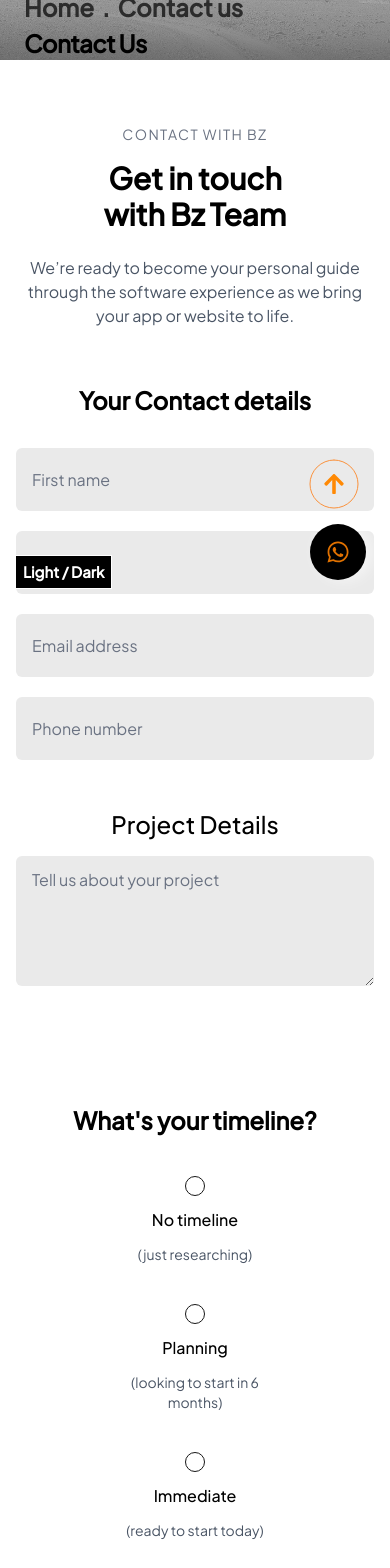
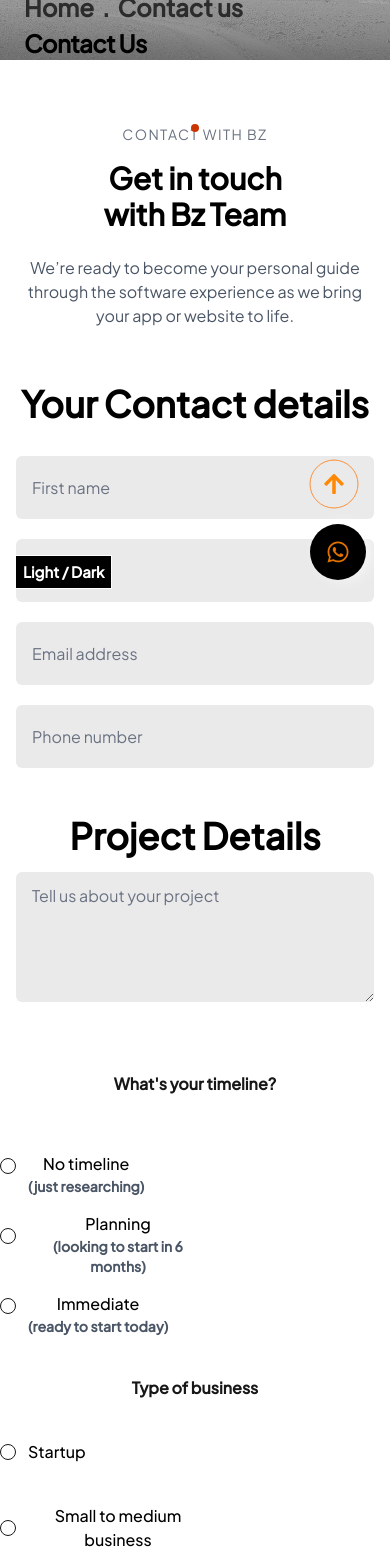
Before and after one commit to Jyothika2130/BzAnalyticsContactUs, a Next.js app: page /contact in a window 390 px wide. Shown: the part 240-1808 px from the top of the page. Built offline with nearby package versions, Linux system fonts and the light colour scheme.

Commit message:
form validation design change

```diff
--- a/src/app/components/ContactForm.tsx
+++ b/src/app/components/ContactForm.tsx
@@ -9,6 +9,7 @@ export default function ContactFormPage() {
   const [captcha, setCaptcha] = useState<string | null>(null);
   const [source, setSource] = useState("");
   const [open, setOpen] = useState(false);
+
   const [formData, setFormData] = useState({
     firstName: "",
     lastName: "",
@@ -19,6 +20,7 @@ const [open, setOpen] = useState(false);
 
   const [errors, setErrors] = useState<any>({});
 
+  // HANDLE CHANGE + CLEAR ERROR
   const handleChange = (
     e: React.ChangeEvent<HTMLInputElement | HTMLTextAreaElement>,
   ) => {
@@ -26,30 +28,37 @@ const [open, setOpen] = useState(false);
       ...formData,
       [e.target.name]: e.target.value,
     });
+
+    setErrors((prev: any) => ({
+      ...prev,
+      [e.target.name]: "",
+    }));
   };
 
+  // VALIDATION
   const validateForm = () => {
     const newErrors: any = {};
 
     if (!formData.firstName.trim())
       newErrors.firstName = "First name is required";
 
-    if (!formData.lastName.trim())
-      newErrors.lastName = "Last name is required";
+    if (!formData.lastName.trim()) newErrors.lastName = "Last name is required";
 
     if (!formData.email.trim()) newErrors.email = "Email is required";
     else if (!/^\S+@\S+\.\S+$/.test(formData.email))
       newErrors.email = "Invalid email";
 
-    if (!formData.phone.trim())
-      newErrors.phone = "Phone number is required";
+    if (!formData.phone.trim()) newErrors.phone = "Phone number is required";
 
     if (!formData.project.trim())
       newErrors.project = "Project details required";
 
     if (!timeline) newErrors.timeline = "Select timeline";
     if (!businessType) newErrors.businessType = "Select business type";
-    if (!source) newErrors.source = "Select source";
+
+    if (!source || source === "Select an option")
+      newErrors.source = "Select source";
+
     if (!captcha) newErrors.captcha = "Verify captcha";
 
     setErrors(newErrors);
@@ -59,7 +68,68 @@ const [open, setOpen] = useState(false);
   const handleSubmit = (e: React.MouseEvent<HTMLButtonElement>) => {
     e.preventDefault();
 
-    if (validateForm()) {
+    // RESET ERRORS
+    setErrors({});
+
+    // ✅ 1. CAPTCHA FIRST
+    if (!captcha) {
+      setErrors({ captcha: "please complete the reCaptcha" });
+      return;
+    }
+
+    // ✅ 2. FIRST NAME
+    if (!formData.firstName.trim()) {
+      setErrors({ firstName: "Please enter your first name" });
+      return;
+    }
+
+    // ✅ 3. LAST NAME
+    if (!formData.lastName.trim()) {
+      setErrors({ lastName: " Please enter your last name" });
+      return;
+    }
+
+    // ✅ 4. EMAIL
+    if (!formData.email.trim()) {
+      setErrors({ email: "Please enter your email address" });
+      return;
+    }
+    if (!/^\S+@\S+\.\S+$/.test(formData.email)) {
+      setErrors({ email: "Invalid email" });
+      return;
+    }
+
+    // ✅ 5. PHONE
+    if (!formData.phone.trim()) {
+      setErrors({ phone: " Please enter your phone number" });
+      return;
+    }
+
+    // ✅ 6. PROJECT
+    if (!formData.project.trim()) {
+      setErrors({ project: "Project details required" });
+      return;
+    }
+
+    // ✅ 7. TIMELINE
+    if (!timeline) {
+      setErrors({ timeline: "Select timeline" });
+      return;
+    }
+
+    // ✅ 8. BUSINESS
+    if (!businessType) {
+      setErrors({ businessType: "Select business type" });
+      return;
+    }
+
+    // ✅ 9. SOURCE
+    if (!source || source === "Select an option") {
+      setErrors({ source: "Select source" });
+      return;
+    }
+
+    // ✅ SUCCESS
     alert("Form submitted successfully ✅");
 
     console.log({
@@ -69,13 +139,13 @@ const [open, setOpen] = useState(false);
       source,
       captcha,
     });
-    }
   };
 
   return (
     <>
-      {/* TOP SECTION */}
-      <section className="bg-white text-black dark:bg-black dark:text-white py-16 md:py-24">
+      <section className="relative bg-white text-black dark:bg-black dark:text-white py-16 md:py-24 overflow-hidden">
+        <span className="absolute top-16 left-1/2 -translate-x-1/2 w-2 h-2 rounded-full bg-orange-700" />
+
         <div className="max-w-4xl mx-auto px-4 sm:px-6">
           <p className="text-sm tracking-widest text-gray-500 dark:text-gray-400 uppercase text-center mb-4">
             Contact with BZ
@@ -90,103 +160,135 @@ const [open, setOpen] = useState(false);
             experience as we bring your app or website to life.
           </p>
 
-          <h3 className="text-2xl font-bold mb-8 text-center">
+          <h3 className="text-4xl font-bold mb-8 text-center">
             Your Contact details
           </h3>
 
           <form className="grid grid-cols-1 md:grid-cols-2 gap-5 mb-12">
+            {/* FIRST NAME */}
+            <div>
               <input
                 name="firstName"
                 value={formData.firstName}
                 onChange={handleChange}
-              className="input w-full h-[63px]"
+                className={`input w-full h-[63px] ${
+                  errors.firstName ? "border-red-500" : ""
+                }`}
                 placeholder="First name"
               />
+              {errors.firstName && (
+                <p className="text-yellow-500 text-center font-bold text-sm">
+                  {errors.firstName}
+                </p>
+              )}
+            </div>
 
+            {/* LAST NAME */}
+            <div>
               <input
                 name="lastName"
                 value={formData.lastName}
                 onChange={handleChange}
-              className="input w-full h-[63px]"
+                className={`input w-full h-[63px] ${
+                  errors.lastName ? "border-red-500" : ""
+                }`}
                 placeholder="Last name"
               />
+              {errors.lastName && (
+                <p className="text-yellow-500 text-center font-bold text-sm">
+                  {errors.lastName}
+                </p>
+              )}
+            </div>
 
+            {/* EMAIL */}
+            <div>
               <input
                 name="email"
-              type="email"
                 value={formData.email}
                 onChange={handleChange}
-              className="input w-full h-[63px]"
+                className={`input w-full h-[63px] ${
+                  errors.email ? "border-red-500" : ""
+                }`}
                 placeholder="Email address"
               />
+              {errors.email && (
+                <p className="text-yellow-500 text-center font-bold text-sm">
+                  {errors.email}
+                </p>
+              )}
+            </div>
 
+            {/* PHONE */}
+            <div>
               <input
                 name="phone"
-              type="tel"
                 value={formData.phone}
                 onChange={handleChange}
-              className="input w-full h-[63px]"
+                className={`input w-full h-[63px] ${
+                  errors.phone ? "border-red-500" : ""
+                }`}
                 placeholder="Phone number"
               />
+              {errors.phone && (
+                <p className="text-yellow-500 text-center font-bold text-sm">
+                  {errors.phone}
+                </p>
+              )}
+            </div>
           </form>
 
-          <h3 className="text-2xl font-medium text-center mb-4">
+          <h3 className=" font-extrabold  text-4xl text-center mb-4">
             Project Details
           </h3>
 
+          <div>
             <textarea
               name="project"
               rows={6}
               value={formData.project}
               onChange={handleChange}
+              className={`input w-full h-[130px] ${
+                errors.project ? "border-red-500" : ""
+              }`}
               placeholder="Tell us about your project"
-            className="input w-full h-[130px]"
             />
+            {errors.project && (
+              <p className="text-yellow-500 text-center font-bold text-sm">
+                {errors.project}
+              </p>
+            )}
+          </div>
         </div>
       </section>
 
       {/* RADIO SECTION */}
-      <section className="bg-white dark:bg-black py-12">
-        <div className="max-w-5xl mx-auto px-4 sm:px-6 text-center">
+      <section className="bg-white dark:bg-black ">
+        <div className="max-w-3xl mx-auto  sm:px-6 text-center">
+          {/* TIMELINE */}
+          <h3 className="font-bold mb-10">What's your timeline?</h3>
 
-          {/* TIMELINE */}
-          <h3 className="text-2xl font-bold mb-10 text-black dark:text-white">
-            What's your timeline?
-          </h3>
-
-          <div className="grid grid-cols-1 md:grid-cols-3 gap-10">
+          <div className="grid grid-cols-1 md:grid-cols-3 gap-0 ">
             {[
-              {
-                title: "No timeline",
-                sub: "(just researching)",
-              },
-              {
-                title: "Planning",
-                sub: "(looking to start in 6 months)",
-              },
-              {
-                title: "Immediate",
-                sub: "(ready to start today)",
-              },
+              { title: "No timeline", sub: "(just researching)" },
+              { title: "Planning", sub: "(looking to start in 6 months)" },
+              { title: "Immediate", sub: "(ready to start today)" },
             ].map((item) => (
               <label
                 key={item.title}
-                className="flex flex-col items-center cursor-pointer gap-3"
+                className="flex items-center cursor-pointer gap-3 font-bold"
               >
                 <input
                   type="radio"
                   name="timeline"
                   checked={timeline === item.title}
                   onChange={() => setTimeline(item.title)}
-                  className="hidden"
+                  className="hidden "
                 />
 
-                {/* RADIO */}
                 <span
-                  className={`w-5 h-5 rounded-full border dark:border-none flex items-center justify-center ${
-                    timeline === item.title
-                      ? "bg-orange-500"
-                      : "bg-white"
+                  className={`w-4 h-4 rounded-full border dark:border-none flex items-center justify-center ${
+                    timeline === item.title ? "bg-orange-500" : "bg-white"
                   }`}
                 >
                   {timeline === item.title && (
@@ -194,6 +296,7 @@ const [open, setOpen] = useState(false);
                   )}
                 </span>
 
+                <div className="mt-4">
                   <p className="font-medium text-black dark:text-white">
                     {item.title}
                   </p>
@@ -201,21 +304,26 @@ const [open, setOpen] = useState(false);
                   <p className="text-sm text-gray-600 dark:text-gray-400 max-w-[180px]">
                     {item.sub}
                   </p>
+                </div>
               </label>
             ))}
           </div>
 
+          {errors.timeline && (
+            <p className="text-yellow-500 text-center font-bold mt-2">
+              {errors.timeline}
+            </p>
+          )}
+
           {/* BUSINESS */}
-          <h3 className="text-2xl font-bold mt-16 mb-10 text-black dark:text-white">
-            Type of business
-          </h3>
+          <h3 className="mt-10 mb-10 font-bold ">Type of business</h3>
 
-          <div className="grid grid-cols-1 md:grid-cols-3 gap-10">
+          <div className="grid grid-cols-1 md:grid-cols-3 gap-10 ">
             {["Startup", "Small to medium business", "Enterprise"].map(
               (type) => (
                 <label
                   key={type}
-                  className="flex flex-col items-center cursor-pointer gap-3"
+                  className="flex  items-center cursor-pointer gap-3"
                 >
                   <input
                     type="radio"
@@ -226,10 +334,8 @@ const [open, setOpen] = useState(false);
                   />
 
                   <span
-                    className={`w-5 h-5 rounded-full border dark:border-none flex items-center justify-center ${
-                      businessType === type
-                        ? "bg-orange-500"
-                        : "bg-white "
+                    className={`w-4 h-4 rounded-full border dark:border-none flex items-center justify-center ${
+                      businessType === type ? "bg-orange-500" : "bg-white "
                     }`}
                   >
                     {businessType === type && (
@@ -245,22 +351,27 @@ const [open, setOpen] = useState(false);
             )}
           </div>
 
-    <div className="relative w-full max-w-2xl mx-auto mt-12">
+          {errors.businessType && (
+            <p className="text-yellow-500 text-center font-bold mt-2">
+              {errors.businessType}
+            </p>
+          )}
 
-  {/* SELECT BOX */}
+
+          <div className="mt-10">
             <div
               onClick={() => setOpen(!open)}
-    className="w-full h-[60px] flex items-center justify-between px-4 rounded-md cursor-pointer input
-   e"
+              className=" h-[65px]  flex items-center justify-between px-4 rounded-md cursor-pointer input "
             >
-    {source || "Select an option"}
-    <span className="text-gray-500">▼</span>
+              {" "}
+              {source || "Select an option"}{" "}
+              <span className="text-gray-500">▼</span>{" "}
             </div>
 
             {open && (
-    <div className="absolute w-full mt-2 rounded-md overflow-hidden z-10 ">
+              <div className=" mt-2">
                 {[
-        "Select an option",
+                  "select an option",
                   "Social media",
                   "Referral",
                   "Advertisement",
@@ -271,13 +382,7 @@ const [open, setOpen] = useState(false);
                       setSource(item);
                       setOpen(false);
                     }}
-          className="
-            px-4 py-3 cursor-pointer transition
-            border-b border-black dark:border-white
-            bg-[#EAEAEA] dark:bg-black
-            text-black dark:text-[#EAEAEA]
-            hover:bg-orange-500 hover:text-white
-          "
+                    className="p-3 cursor-pointer hover:bg-orange-500 hover:text-white"
                   >
                     {item}
                   </div>
@@ -286,18 +391,53 @@ const [open, setOpen] = useState(false);
             )}
           </div>
 
-          {/* CAPTCHA + BUTTON */}
-          <div className="flex flex-col items-center mt-10 gap-6">
+          {errors.source && (
+            <p className="text-yellow-500 text-center font-bold mt-2">
+              {errors.source}
+            </p>
+          )}
+
+
+          <div className="mt-8 flex flex-col items-center gap-4">
             <ReCAPTCHA
               sitekey="6LctE4YsAAAAADDAowc8rnztiGm3L_l_hkRh3D7b"
-              onChange={(value) => setCaptcha(value)}
+              onChange={(val) => setCaptcha(val)}
+              theme="dark"
             />
 
+            {errors.captcha && (
+              <p className="text-yellow-500 text-center font-bold">
+                {errors.captcha}
+              </p>
+            )}
+
             <button
-              onClick={handleSubmit}
-              className="bg-orange-500 hover:bg-orange-600 transition text-white font-semibold px-12 py-4 rounded-md"
+  type="submit"
+  className="relative overflow-hidden group
+             font-bold text-lg
+             px-8 py-4
+             text-white bg-orange-500
+             transition-all duration-500"
 >
+
+  <span
+    className="
+      absolute left-1/2 top-1/2
+      w-[150%] h-0
+      bg-white
+      -translate-x-1/2 -translate-y-1/2
+      rotate-[-25deg]
+      transition-all duration-500
+      group-hover:h-[400%]
+      z-0
+    "
+  ></span>
+
+
+  <span className="relative z-10 transition-colors duration-300 group-hover:text-orange-500">
     Submit
+  </span>
+
 </button>
           </div>
         </div>
--- a/src/app/components/PageHero.tsx
+++ b/src/app/components/PageHero.tsx
@@ -11,7 +11,7 @@ export default function PageHero({ title, breadcrumb }: PageHeroProps) {
   return (
     <section className="relative flex h-[300px] w-full items-center overflow-hidden sm:h-[350px] md:h-[550px] lg:h-[70vh]">
 
-      {/* Background Image */}
+
       <div className="absolute inset-0 bg-[url('/bg.jpg')] bg-cover bg-center bg-no-repeat opacity-75"></div>
 
 
--- a/src/app/components/custom-cursor.tsx
+++ b/src/app/components/custom-cursor.tsx
@@ -5,7 +5,7 @@ import { motion, useSpring, useMotionValue } from 'framer-motion';
 export default function CustomCursor() {
   const [isHovering, setIsHovering] = useState(false);
 
-  // Smooth position tracking
+
   const cursorX = useMotionValue(-100);
   const cursorY = useMotionValue(-100);
 
@@ -21,7 +21,7 @@ export default function CustomCursor() {
 
     const handleMouseOver = (e: MouseEvent) => {
       const target = e.target as HTMLElement;
-      // Check if hovering over a link, button, or something with a cursor pointer
+
       const isClickable =
         target.tagName.toLowerCase() === 'a' ||
         target.tagName.toLowerCase() === 'button' ||
```
Lines whose indentation alone changed are shown as unchanged.
